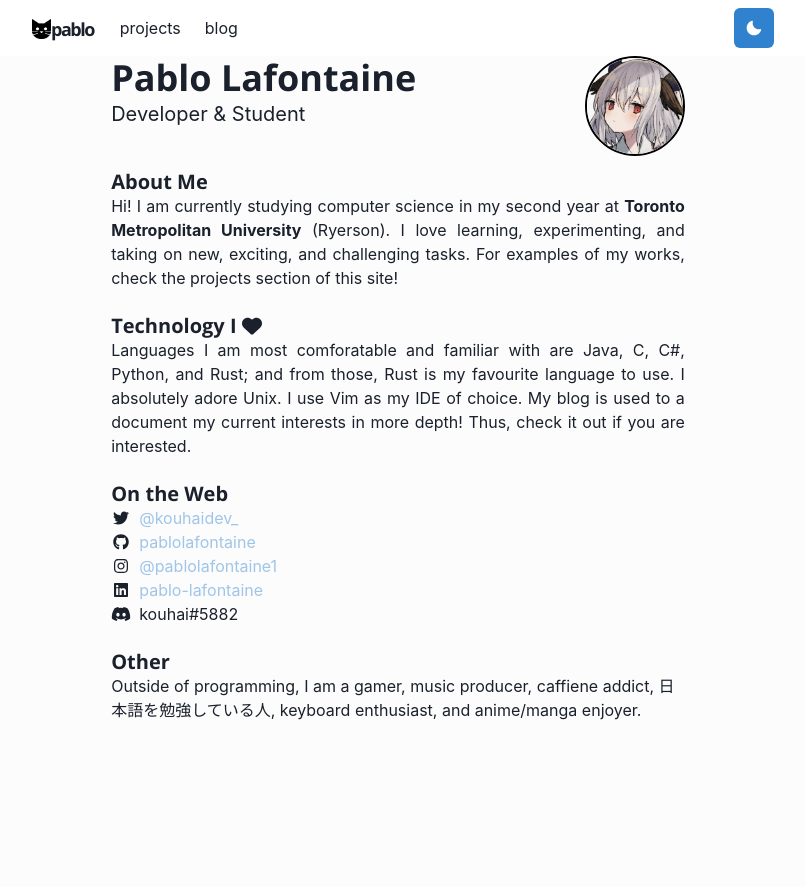
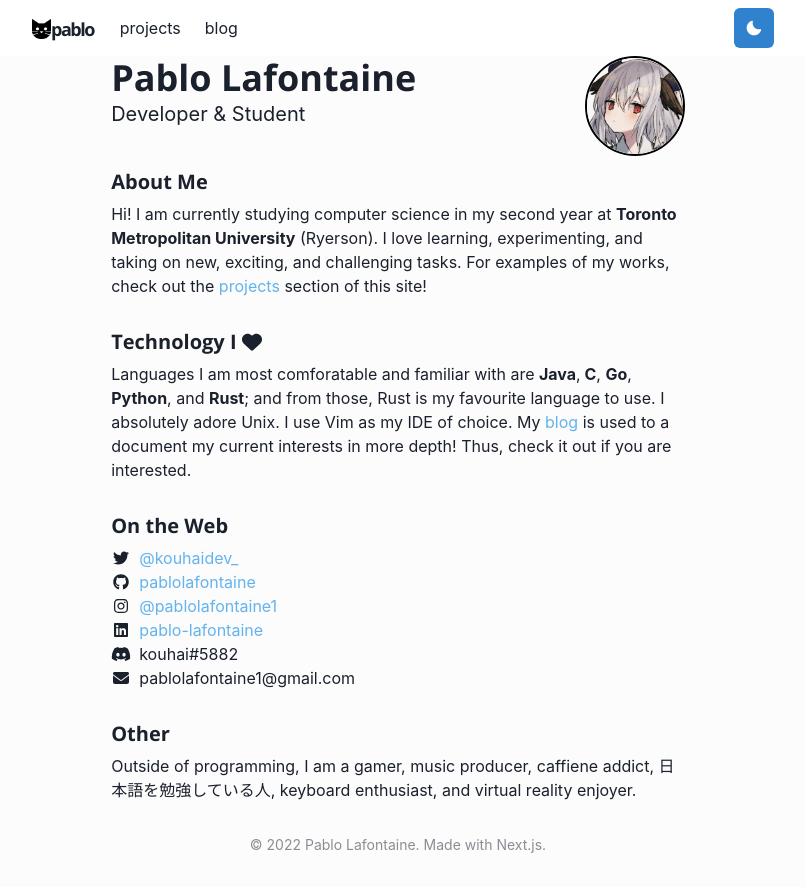
Before and after one commit to pablolafontaine/personal-website, a Next.js app: page / in a window 1280 px wide. Shown: the whole page, without its empty margins (242-1047 px from the left). Before the commit the page ends 800 px from the top, so only its background shows below. Built offline with nearby package versions, Linux system fonts and the light colour scheme.

Commit message:
added email, links, and footer

```diff
--- /dev/null
+++ b/components/footer.js
@@ -0,0 +1,12 @@
+import { Box } from "@chakra-ui/react";
+
+const Footer = () => {
+	return (
+		<Box align="center" opacity={0.5} fontSize="sm">
+			&copy; {new Date().getFullYear()} Pablo Lafontaine. Made
+			with Next.js.
+		</Box>
+	);
+};
+
+export default Footer;
--- a/components/layouts/main.js
+++ b/components/layouts/main.js
@@ -1,23 +1,29 @@
-import Head from 'next/head'
-import Navbar from '../navbar'
-import { Box, Container } from '@chakra-ui/react'
-
-
+import Head from "next/head";
+import Navbar from "../navbar";
+import Footer from "../footer";
+import { Box, Container, Spacer } from "@chakra-ui/react";
+import "@fortawesome/fontawesome-svg-core/styles.css";
+import { config } from "@fortawesome/fontawesome-svg-core";
+config.autoAddCss = false;
 
 const Main = ({ children, router }) => {
 	return (
 		<Box as="main" pb={8}>
 			<Head>
-                <meta name="viewport" content="width=device-width, initial-scale=1" />
+				<meta
+					name="viewport"
+					content="width=device-width, initial-scale=1"
+				/>
 				<title> Pablo Lafontaine - Homepage</title>
 			</Head>
 			<Navbar path={router.asPath} />
 			<Container maxW="container.md" pt={14}>
 				{children}
+				<Spacer mt={{ base: 8 }} />
+				<Footer />
 			</Container>
 		</Box>
-    )
-}
+	);
+};
 
-
-export default Main
+export default Main;
--- a/lib/theme.js
+++ b/lib/theme.js
@@ -1,45 +1,49 @@
-import { extendTheme } from '@chakra-ui/react'
-import { mode } from '@chakra-ui/theme-tools'
+import { extendTheme } from "@chakra-ui/react";
+import { mode } from "@chakra-ui/theme-tools";
 
 const styles = {
-    global: props => ({
+	global: (props) => ({
 		body: {
-            bg: mode('#fcfcfc', '#202023')(props)
-        }
-    })
-}
+			bg: mode("#fcfcfc", "#202023")(props),
+		},
+	}),
+};
 
 const components = {
 	Heading: {
 		variants: {
-            'section-title': {
-                textDecoration: 'underline',
+			"section-title": {
+				textDecoration: "underline",
 				fontSize: 30,
 				textUnderlineOffset: 6,
-                textDecorationColor: '#525252',
+				textDecorationColor: "#525252",
 				textDecorationThickness: 4,
 				marginTop: 3,
-                marginBottom: 4
-            }
-        }
+				marginBottom: 4,
+			},
+		},
 	},
 	Link: {
-        baseStyle: props => ({
-            color: mode('#9fc5e8', '#ffe48a')(props),
-            textUnderlineOffset: 3
-        })
-    }
-}
+		baseStyle: (props) => ({
+			color: mode("#63b3ed", "#ffe48a")(props),
+			textUnderlineOffset: 3,
+		}),
+	},
+};
 
 const fonts = {
-    heading: "'Open Sans'"
-}
+	heading: "'Open Sans'",
+};
 const config = {
-    useSystemColorMode: true
-}
+	initialColorMode: "light",
+	useSystemColorMode: false,
+};
 
 const theme = extendTheme({
-    config, styles, components, fonts
-})
+	config,
+	styles,
+	components,
+	fonts,
+});
 
-export default theme
+export default theme;
--- a/pages/index.js
+++ b/pages/index.js
@@ -15,7 +15,8 @@ import {
 	faLinkedin,
 	faDiscord,
 } from "@fortawesome/free-brands-svg-icons";
-import { faHeart } from "@fortawesome/free-solid-svg-icons";
+import { faHeart, faEnvelope } from "@fortawesome/free-solid-svg-icons";
+import NextLink from "next/link";
 const Page = () => {
 	return (
 		<Container>
@@ -59,8 +60,8 @@ const Page = () => {
 				mt={{ base: 2, md: 2 }}
 			>
 				<Heading size="md"> About Me </Heading>
-				<Spacer />
-				<p align="justify">
+				<Spacer mt={{ base: 2 }} />
+				<p>
 					Hi! I am currently studying computer
 					science in my second year at{" "}
 					<strong>
@@ -69,29 +70,41 @@ const Page = () => {
 					(Ryerson). I love learning,
 					experimenting, and taking on new,
 					exciting, and challenging tasks. For
-					examples of my works, check the projects
+					examples of my works, check out the{" "}
+					<NextLink
+						href="/projects"
+						scroll={false}
+					>
+						<Link>projects</Link>
+					</NextLink>{" "}
 					section of this site!
 				</p>
-				<Spacer mt={{ base: 6 }} />
+				<Spacer mt={{ base: 8 }} />
 				<Heading size="md">
 					Technology I{" "}
 					<FontAwesomeIcon icon={faHeart} />
 				</Heading>
-				<Spacer />
-				<p align="justify">
+				<Spacer mt={{ base: 2 }} />
+				<p>
 					Languages I am most comforatable and
-					familiar with are Java, C, C#, Python,
-					and Rust; and from those, Rust is my
-					favourite language to use. I absolutely
-					adore Unix. I use Vim as my IDE of
-					choice. My blog is used to a document my
-					current interests in more depth! Thus,
-					check it out if you are interested.
+					familiar with are <strong>Java</strong>,
+					<strong> C</strong>, <strong>Go</strong>
+					, <strong>Python</strong>, and{" "}
+					<strong>Rust</strong>; and from those,
+					Rust is my favourite language to use. I
+					absolutely adore Unix. I use Vim as my
+					IDE of choice. My{" "}
+					<NextLink href="/blog" scroll={false}>
+						<Link>blog</Link>
+					</NextLink>{" "}
+					is used to a document my current
+					interests in more depth! Thus, check it
+					out if you are interested.
 				</p>
 
-				<Spacer mt={{ base: 6 }} />
+				<Spacer mt={{ base: 8 }} />
 				<Heading size="md"> On the Web</Heading>
-				<Spacer />
+				<Spacer mt={{ base: 2 }} />
 				<Box display="flex">
 					<p>
 						<FontAwesomeIcon
@@ -150,14 +163,23 @@ const Page = () => {
 						&ensp;kouhai#5882
 					</p>
 				</Box>
-				<Spacer mt={{ base: 6 }} />
+				<Box display="flex">
+					<p>
+						<FontAwesomeIcon
+							icon={faEnvelope}
+							fixedWidth
+						/>
+						&ensp;pablolafontaine1@gmail.com
+					</p>
+				</Box>
+				<Spacer mt={{ base: 8 }} />
 				<Heading size="md"> Other</Heading>
-				<Spacer />
+				<Spacer mt={{ base: 2 }} />
 				<p>
 					Outside of programming, I am a gamer,
 					music producer, caffiene addict,
 					日本語を勉強している人, keyboard
-					enthusiast, and anime/manga enjoyer.{" "}
+					enthusiast, and virtual reality enjoyer.{" "}
 				</p>
 			</Box>
 		</Container>
```
Also changed, not shown: pages/_document.js (+10 -8 lines). Lines whose indentation alone changed are shown as unchanged.
